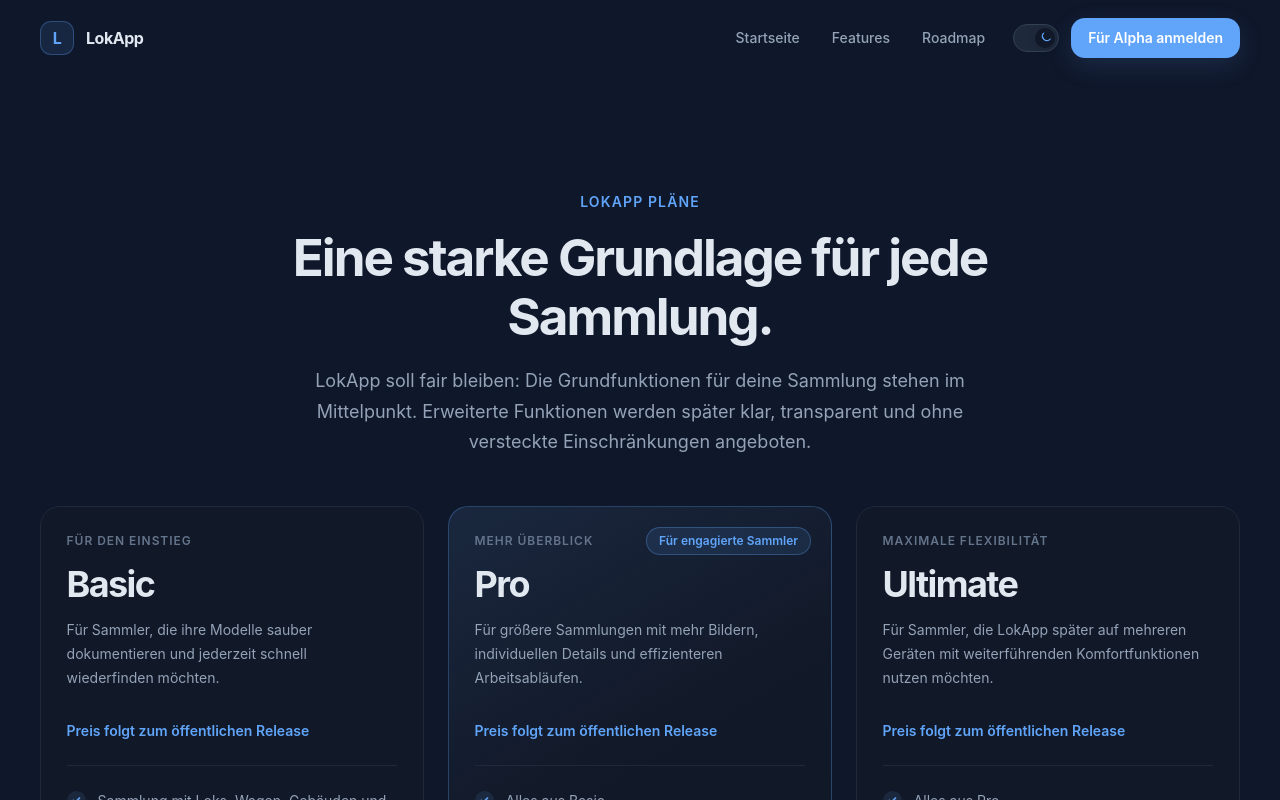
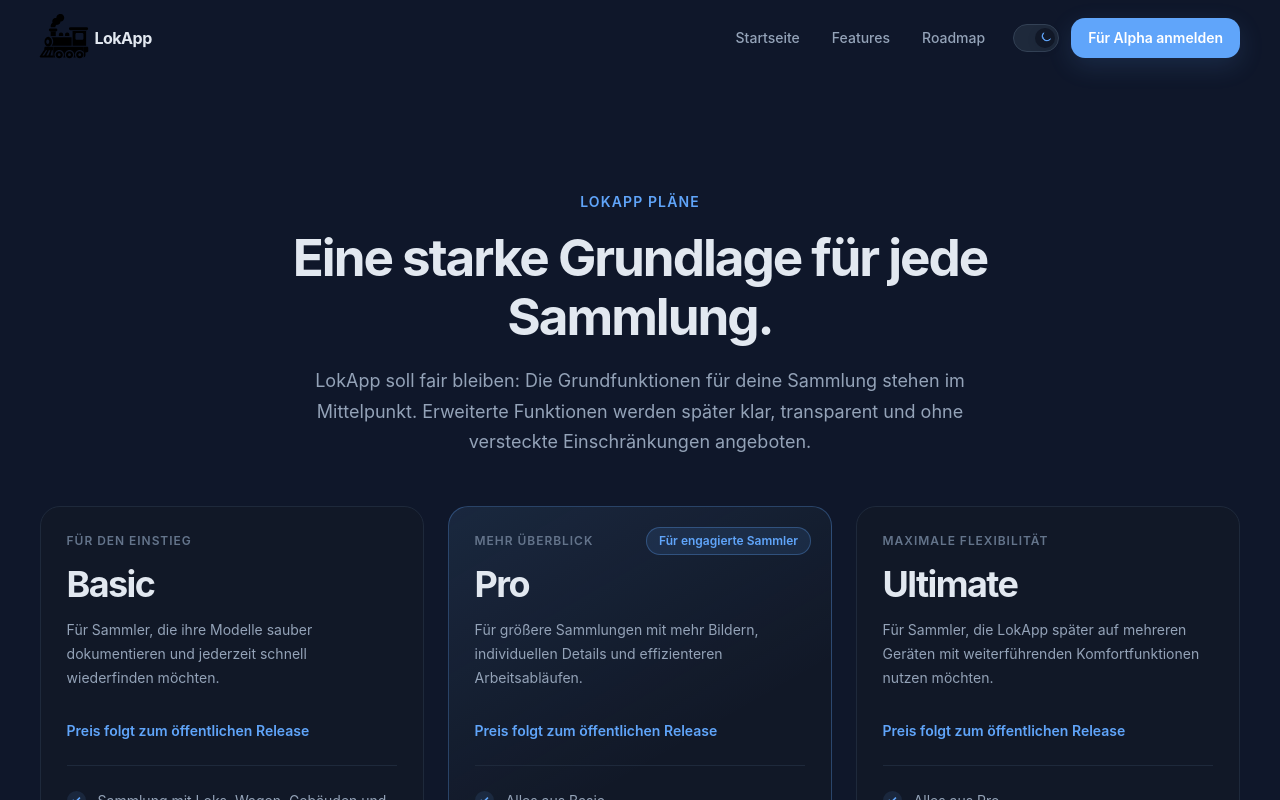
Before and after one commit to Sebastian-Schenk/lokapp.de, a plain HTML site: page website/pages/abo/index.html in a window 1280 px wide. Shown: the top 800 px of the page. Drawn offline with Linux system fonts and the light colour scheme.

Commit message:
Add LokApp branding assets and update website logos

```diff
--- a/website/css/components.css
+++ b/website/css/components.css
@@ -665,3 +665,35 @@
     display: none;
   }
 }
+
+
+.wordmark {
+    display: inline-flex;
+    align-items: center;
+    gap: 0.4rem;
+    color: var(--color-text-primary);
+    text-decoration: none;
+}
+
+.wordmark__logo {
+    display: block;
+    width: 2rem;
+    height: 2rem;
+    flex: 0 0 auto;
+    object-fit: contain;
+}
+
+.wordmark__logo {
+    display: block;
+    width: 3rem;
+    height: 3rem;
+    flex: 0 0 3rem;
+    object-fit: contain;
+    transform: scale(1.45);
+    transform-origin: center;
+}
+
+/* Altes L-Icon nur ausblenden, wenn das neue Bild genutzt wird. */
+.wordmark:has(.wordmark__logo) .wordmark__mark {
+    display: none;
+}
--- a/website/pages/abo/index.html
+++ b/website/pages/abo/index.html
@@ -15,6 +15,7 @@
 
     <title>LokApp Pläne</title>
 
+    <link rel="icon" type="image/png" href="../../assets/icons/logo.svg">
     <link rel="stylesheet" href="../../css/tokens.css">
     <link rel="stylesheet" href="../../css/reset.css">
     <link rel="stylesheet" href="../../css/base.css">
@@ -42,7 +43,7 @@
             href="../../"
             aria-label="LokApp Startseite"
           >
-            <span class="wordmark__mark" aria-hidden="true">L</span>
+            <img class="wordmark__logo" src="../../assets/icons/logo.svg" alt="LokApp Logo" width="32" height="32">
             <span class="wordmark__text">LokApp</span>
           </a>
         </div>
@@ -405,7 +406,7 @@
       <div class="site-footer__inner container">
         <div class="site-footer__brand">
           <a class="wordmark" href="../../" aria-label="LokApp Startseite">
-            <span class="wordmark__mark" aria-hidden="true">L</span>
+            <img class="wordmark__logo" src="../../assets/icons/image.png" alt="" width="32" height="32">
             <span class="wordmark__text">LokApp</span>
           </a>
 
```
Also changed, not shown: website/index.html (+7 -5 lines), website/pages/agb/index.html (+3 -2 lines), website/pages/alpha-bestaetigt/index.html (+3 -2 lines), website/pages/alpha/index.html (+3 -2 lines), website/pages/datenschutz/index.html (+3 -2 lines), website/pages/impressum/index.html (+3 -2 lines), website/pages/roadmap/index.html (+3 -2 lines), website/pages/umfragen/index.html (+3 -2 lines), website/assets/icons/Logo.svg (added), 4 other files.
